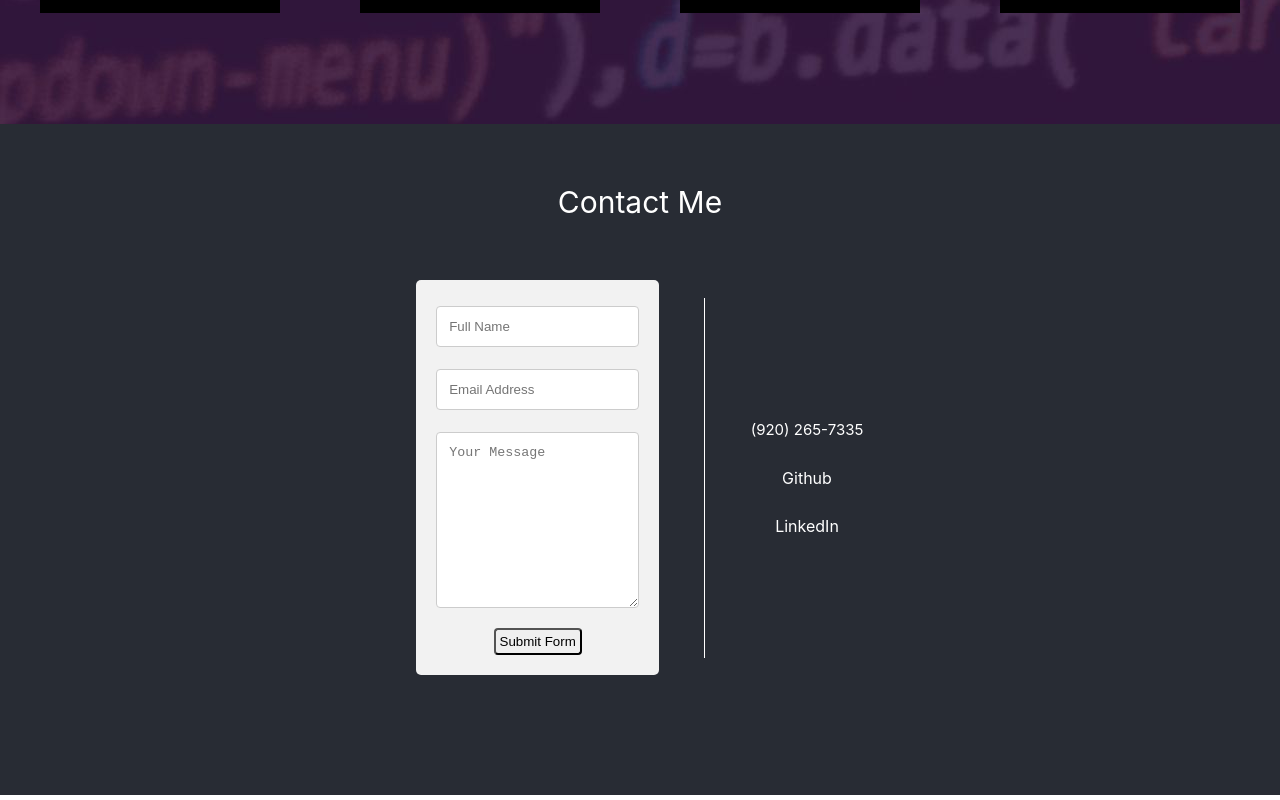
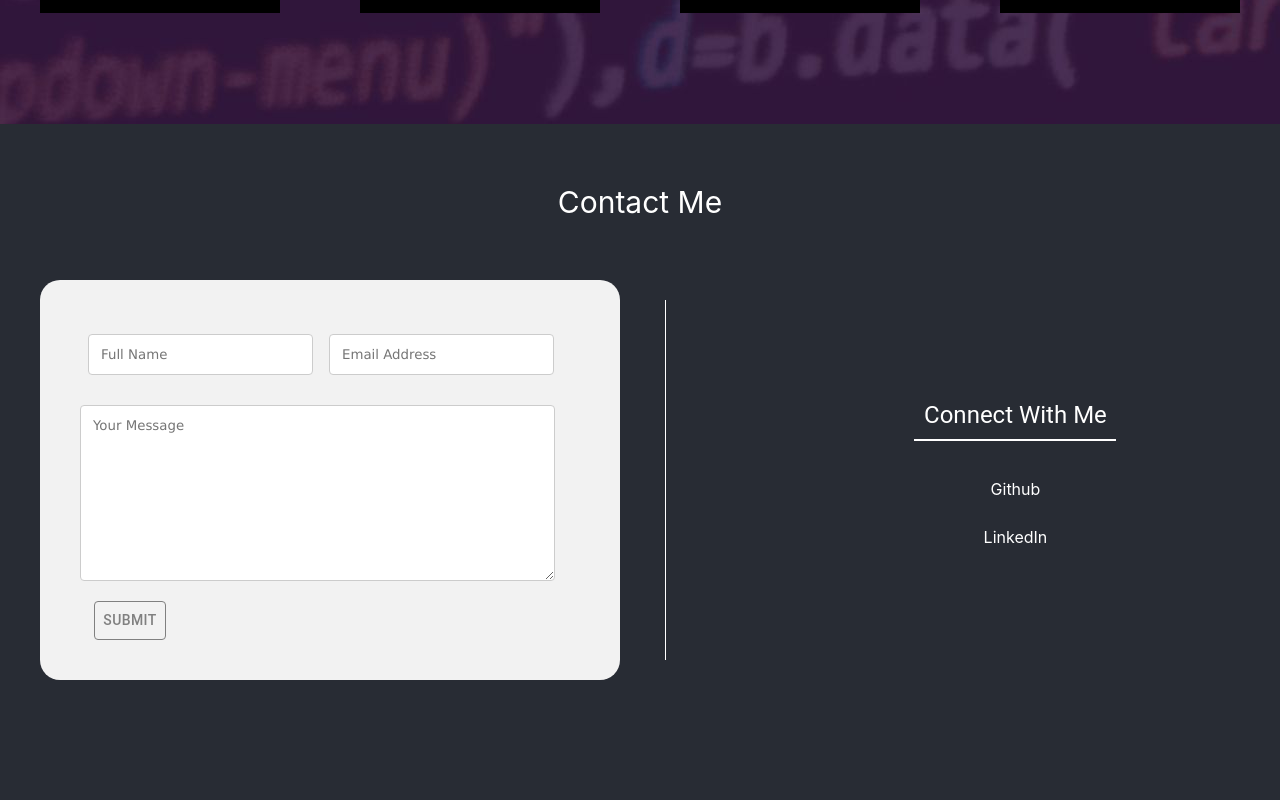
Before and after one commit to joshconstine/josh-website, a React (Create React App) app: page / in a window 1280 px wide. Shown: the part 6218-7018 px from the top of the page. Built offline with nearby package versions, Linux system fonts and the light colour scheme.

Commit message:
styles for contact

```diff
--- a/src/App.css
+++ b/src/App.css
@@ -128,7 +128,6 @@ p {
 .verticalLine {
   height: 160px;
   width: 1px;
-  border: 1px;
   background-color: white;
   margin-left: 45px;
   margin-right: 45px;
@@ -187,6 +186,9 @@ p {
 .link:hover {
   color: #d5a9e9;
 }
+.link {
+  font-size: 25px;
+}
 /* Style inputs with type="text", select elements and textareas */
 input[type="text"],
 select,
@@ -238,3 +240,9 @@ input[type="submit"]:hover {
   padding: 4px;
   border-radius: 4px;
 }
+.formg {
+  width: 400px;
+}
+.verdana {
+  font-family: Verdana, Geneva, Tahoma, sans-serif;
+}
--- a/src/Contact.js
+++ b/src/Contact.js
@@ -1,6 +1,13 @@
 import "./App.css";
 import React, { useState } from "react";
-import { Typography, Box, Link, IconButton, Collapse } from "@mui/material";
+import {
+  Typography,
+  Box,
+  Link,
+  IconButton,
+  Collapse,
+  Button,
+} from "@mui/material";
 import ExpandMoreIcon from "@mui/icons-material/ExpandMore";
 
 import styled from "@emotion/styled";
@@ -19,64 +26,137 @@ function Contact() {
           display: "flex",
           alignItems: "center",
           justifyContent: "center",
+          width: "100%",
           flexWrap: { xs: "wrap", sm: "nowrap", md: "nowrap", lg: "nowrap" },
-          flexDirection: { xs: "column", sm: "column", md: "row ", lg: "row" },
+          flexDirection: {
+            xs: "column",
+            sm: "column",
+            md: "column ",
+            lg: "row",
+          },
         }}
       >
-        <Box className="container">
         <form
           target="_blank"
           action="https://formsubmit.co/d13d1430400e65fd09defe4cefcb27d3"
           method="POST"
         >
-            <div className="form-group">
-              <div className="form-row">
-                <div className="col">
+          <Box
+            sx={{
+              borderRadius: 5,
+
+              backgroundColor: "#f2f2f2",
+              padding: 5,
+              display: "flex",
+              flexWrap: {
+                xs: "nowrap",
+                sm: "nowrap",
+                md: "wrap",
+                lg: "wrap",
+              },
+              flexDirection: {
+                xs: "column",
+                sm: "column",
+                md: "row",
+                lg: "row",
+              },
+              marginRight: { xs: 0, sm: 5, md: 5, lg: 0 },
+              marginLeft: { xs: 0, sm: 5, md: 5, lg: 5 },
+              width: { xs: "75%", sm: 369.33, md: 580, lg: 500 },
+            }}
+          >
+            <Box
+              sx={{
+                padding: { xs: 0, sm: 0, md: 1, lg: 1 },
+                width: { xs: "95%", sm: "95%", md: "45%", lg: "45%" },
+              }}
+            >
               <input
                 type="text"
                 name="name"
-                    className="form-control"
                 placeholder="Full Name"
+                className="verdana"
                 required
               />
-                </div>
-                <div className="col">
+            </Box>
+            <Box
+              sx={{
+                padding: { xs: 0, sm: 0, md: 1, lg: 1 },
+                width: { xs: "95%", sm: "95%", md: "45%", lg: "45%" },
+              }}
+            >
               <input
                 type="email"
                 name="email"
-                    className="form-control"
                 placeholder="Email Address"
+                className="verdana"
                 required
               />
-                </div>
-              </div>
-            </div>
-            <div className="form-group">
+            </Box>
+            <Box sx={{ width: { xs: "95%", sm: "95%", md: "95%", lg: "95%" } }}>
               <textarea
                 placeholder="Your Message"
-                className="form-control"
                 name="message"
                 rows="10"
+                className="verdana"
                 required
               ></textarea>
-            </div>
-            <button type="submit" className="submitbtn">
-              Submit Form
-            </button>
-          </form>
             </Box>
             <Box
+              sx={{
+                width: 100,
+                alignSelf: {
+                  xs: "center",
+                  sm: "center",
+                  md: "flex-start",
+                  lg: "flex-start",
+                },
+              }}
+            >
+              <Button
+                type="submit"
+                className="submitbtn"
+                sx={{ color: "gray", border: 1, borderColor: "grey" }}
+              >
+                Submit
+              </Button>
+            </Box>
+          </Box>
+        </form>
+        <Box
           className="verticalLine"
-          sx={{ height: { xs: 0, sm: 360, md: 360, lg: 360 } }}
+          sx={{
+            positionSelf: "center",
+            height: { xs: 0, sm: 0, md: 0, lg: 360 },
+          }}
         />
 
         <Box
           sx={{
             display: "flex",
             flexDirection: "column",
+            borderRadius: 5,
+            padding: 5,
+            display: "flex",
+            alignItems: "center",
+            marginRight: { xs: 0, sm: 5, md: 5, lg: 0 },
+            marginLeft: { xs: 0, sm: 5, md: 5, lg: 5 },
+            width: { xs: "75%", sm: 369.33, md: 580, lg: 500 },
           }}
         >
-          <p className="font">(920) 265-7335</p>
+          <Typography variant="h5" sx={{ color: "white", marginBottom: 1 }}>
+            Connect With Me
+          </Typography>
+          <Box
+            sx={{
+              width: 200,
+              border: 1,
+              height: 1,
+              borderWidth: "thin",
+              borderColor: "white",
+              marginBottom: 3,
+            }}
+          />
           <Link
             href="https://github.com/joshconstine"
             target="_blank"
```
Lines whose indentation alone changed are shown as unchanged.
